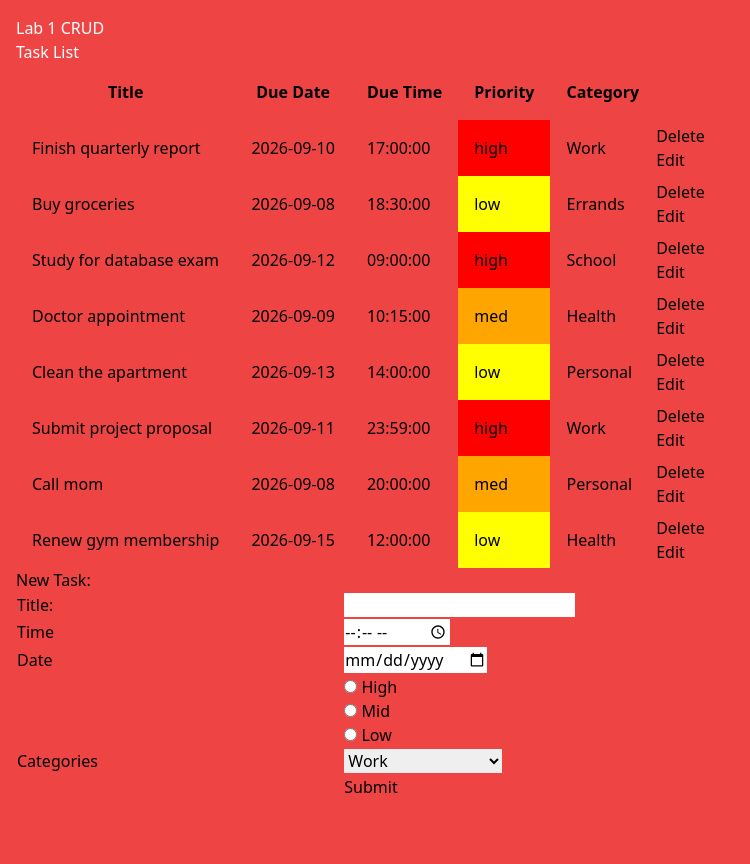
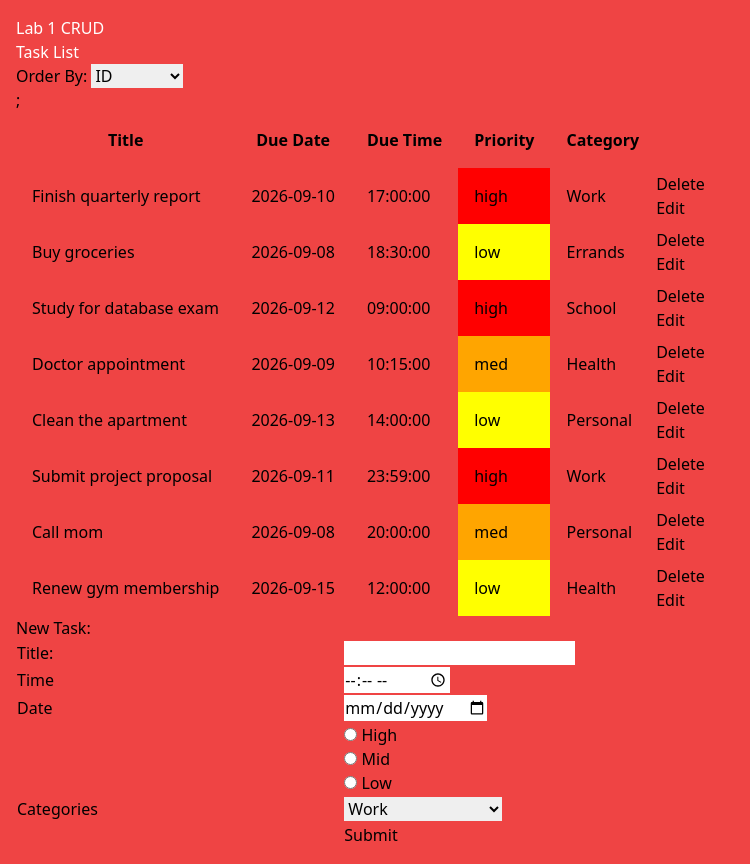
Before and after one commit to d3nzus/cmsc128-Lab1_CRUD_BanasBirondo, a PHP site: page /pages/homePage.php?order=1 in a window 1280 px wide. Shown: the whole page, without its empty margins (0-750 px from the left). Before the commit the page ends 793 px from the top, so only its background shows below. Run offline with PHP 8.4, Linux system fonts and the light colour scheme; data comes from the database, SQL or seed files in the repository.

Commit message:
feat: init order selection box

```diff
--- a/components/tasklist.php
+++ b/components/tasklist.php
@@ -1,6 +1,8 @@
 
 <?php
 require_once __DIR__ . '/../connector/connector.php';
+
+$column = $_GET['order'];
 
 $sql = "SELECT
 task.title,
@@ -10,12 +12,32 @@ task.due_time,
 task.priority,
 category.name
 FROM task
-LEFT JOIN category ON task.category_id = category.id";
+LEFT JOIN category ON task.category_id = category.id
+ORDER BY '{$column}' DESC
+";
+
 $taskList = $conn->query($sql);
 
+$class = "p-4";
+//TODO: Put classes for header in rows into proper variables
+//TODO: Rearrange so that there's no need to spam ECHO
 
-echo "<h1 class='text-white'>Task List</h1>
-            <table class = 'border-4'>
+echo "<h1 class='text-white'>Task List</h1>";
+?>
+<form action = 'homepage.php'>
+    <label for='order'> Order By: </label>
+    <select name='order' id='order' onchange='this.form.submit()'>
+        <option value = 'id'>ID</option>
+        <option value = 'title'>Title</option>
+        <option value = 'due_date'>Due Date</option>
+        <option value = 'due_time'>Due Time</option>
+        <option value = 'priority'>Priority</option>
+        <option value = 'category'>Category</option>
+    </select>
+</form>;
+
+<?php
+echo "<table class = 'border-4'>
         <thead class = 'border-4'>
             <tr>
                 <th class = 'p-4'> Title </th>
@@ -28,10 +50,10 @@ echo "<h1 class='text-white'>Task List</h1>
         <tbody>";
 
 
+
 if ($taskList->num_rows > 0) {
     while($task = $taskList->fetch_assoc()) {
         $prio = $task["priority"];
-        $class = "p-4";
         $color = match($prio){
             "low" => "yellow",
             "med" => "orange",
```
Lines whose indentation alone changed are shown as unchanged.
